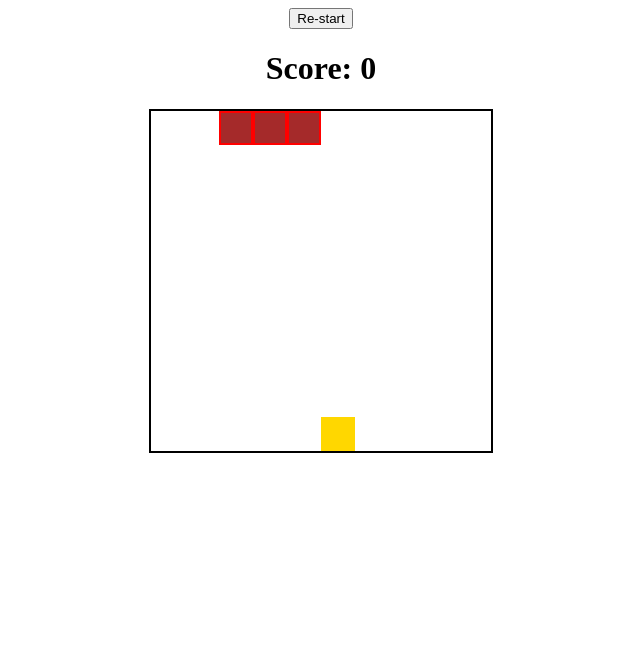
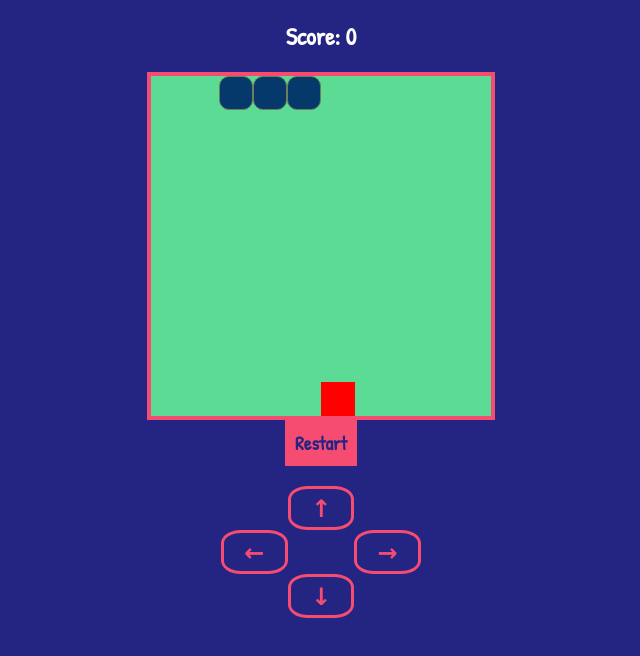
Before and after one commit to chetanchandel31/js-snake, a plain HTML site: page index.html in a window 1280 px wide. Both pictures are taken after a click on the button "Start". Shown: the whole page, without its empty margins (319-959 px from the left). Drawn offline with Linux system fonts and the light colour scheme.

Commit message:
more presentable style

```diff
--- a/app.js
+++ b/app.js
@@ -30,7 +30,10 @@ document.addEventListener('DOMContentLoaded', () => {
         clearInterval(interval);
         interval = setInterval(moveSnake, intervalTime);
 
-        document.querySelector('.start').textContent = 'Re-start'
+        document.querySelector('.start').textContent = 'Restart';
+        document.querySelector('.game').style.display = 'block';
+        document.querySelector('.instructions').style.display = 'none';
+        document.querySelector('.arrowBtn').style.display = 'flex';
     }
 
     function moveSnake() {
--- a/index.html
+++ b/index.html
@@ -10,12 +10,36 @@
 </head>
 
 <body>
+
+    <div class='instructions'>
+        <p>
+            Play as snake against Mukesh(who will just keep re-spawning infinitely) and inevitably lose.
+        </p>
+
+        <p>
+            It's recommended to use arrow keys to change snake's direction but if you're on mobile you can use on-screen buttons instead.
+        </p>
+
+        <p>
+            Touching the boundary or a part of snake's tail will end the game. Snake's length and speed keeps growing as your score increases.
+        </p>
+    </div>
+
+    <div class='game'>
+        <h2>Score: <span class='score'>0</span></h2>
+
+        <div class='grid'>
+            <!-- inject 100 divs -->
+        </div>
+
+    </div>
+
     <button class='start'>Start</button>
 
-    <h1>Score: <span class='score'>0</span></h1>
-
-    <div class='grid'>
-        <!-- inject 100 divs -->
+    <div class='arrowBtn'>
+        <span></span><span class='arrowKey'>↑</span><span></span>
+        <span class='arrowKey'>←</span><span></span><span class='arrowKey'>→</span>
+        <span></span><span class='arrowKey'>↓</span><span></span>
     </div>
 
     <script src='./app.js'></script>
--- a/style.css
+++ b/style.css
@@ -1,5 +1,17 @@
+@import url('https://fonts.googleapis.com/css2?family=Patrick+Hand&display=swap');
+
 *{
     text-align: center;
+    font-family: 'Patrick Hand', cursive;
+}
+
+body{
+    background-color: #242582;
+    color: white;
+}
+/* game grid related stuff */
+.game{
+    display: none;
 }
 
 .grid{
@@ -7,7 +19,8 @@
     height: 340px;
     display: flex;
     flex-wrap: wrap;
-    border: solid 2px black;
+    border: solid 4px #f64c72;
+    background-color: #5cdb95;
     margin: auto;
 }
 
@@ -19,10 +32,74 @@
 }
 
 .apple{
-    background-color: gold;
+    background-color: red;
 }
 
 .snake{
-    background-color: brown;
-    border: solid 2px red;
+    background-color: #05386b;
+    border: solid 1px rgb(108, 126, 90);
+    border-radius: 10px;
 }
+
+/* non game grid related stuff */
+
+.instructions{
+    font-size: x-large;
+}
+
+.start{
+    color: #242582;
+    background-color: #f64c72;
+    border: solid 2px #f64c72;
+    box-sizing: border-box;
+    font-weight: 900;
+    font-size: larger;
+    outline: none;
+    cursor: pointer;
+    padding: 0.5rem;
+    transition: 0.4s;
+}
+
+.start:hover, start:active{
+    color: #f64c72;
+    background-color: #242582;
+    border: solid 2px #f64c72;
+}
+
+.start:active{
+    transform: translateY(10px);
+}
+
+/* arrow keys */
+.arrowBtn{
+    width: 50%;
+    max-width: 200px;
+    display: none;
+    flex-wrap: wrap;
+    margin: auto;
+    margin-top: 20px;
+}
+
+.arrowBtn span{
+    width: 33.33%;
+}
+
+.arrowKey{
+    color: #f64c72;
+    font-weight: 900;
+    font-size: x-large;
+    box-sizing: border-box;
+    padding: 3px;
+    border: solid 3px #f64c72;
+    border-radius: 30%;
+    transition: 0.5s;
+}
+
+.arrowKey:active, .arrowKey:hover{
+    color: #242582;
+    background-color: #f64c72;
+}
+
+.arrowKey:active{
+    transform: translateY(10px);
+}
```
